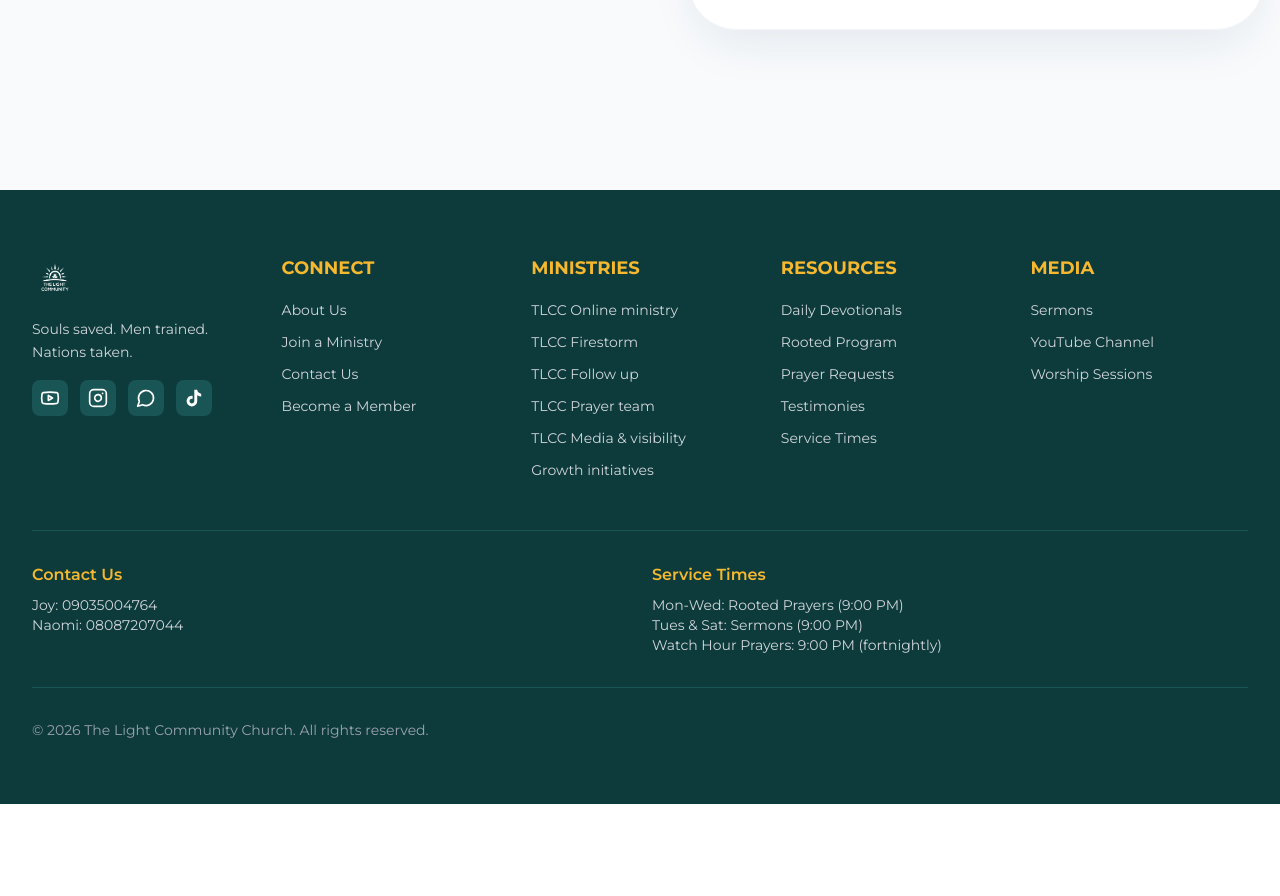
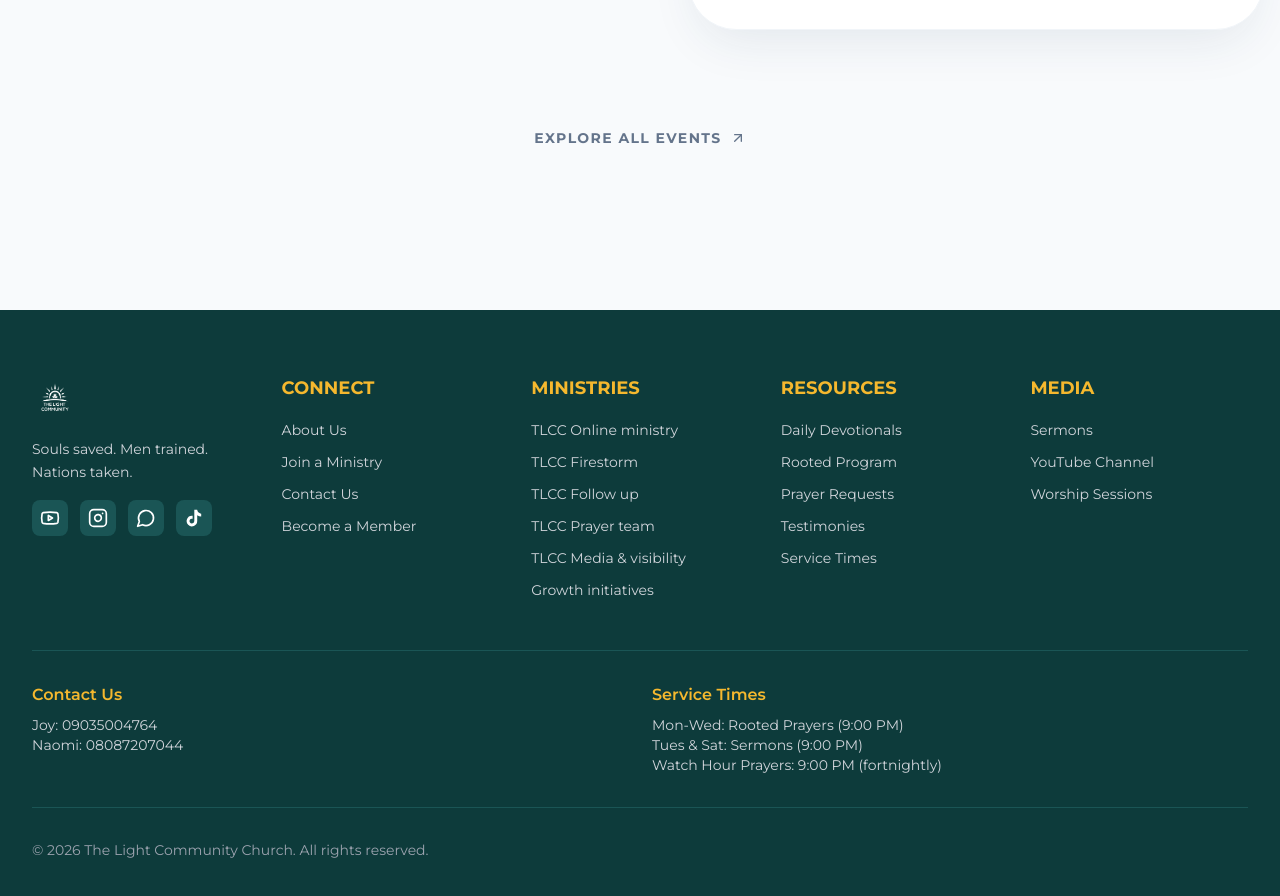
Before and after one commit to mayowa-kalejaiye/TLC, a Next.js app: page /events/unlearning-conference in a window 1280 px wide. Shown: the part 4200-5096 px from the top of the page. Before the commit the page ends 5004 px from the top, so only its background shows below. Built offline with nearby package versions, Linux system fonts and the light colour scheme.

Commit message:
feat: add Unlearning Conference landing page, sermon index, and shared navigation component

```diff
--- a/app/events/unlearning-conference/UnlearningClient.tsx
+++ b/app/events/unlearning-conference/UnlearningClient.tsx
@@ -229,6 +229,14 @@ export default function UnlearningClient() {
             </div>
 
           </div>
+
+          {/* Mini Link to Other Events */}
+          <div className="mt-24 text-center gsap-fade-up">
+            <Link href="/events" className="inline-flex items-center text-slate-500 hover:text-tlcc-orange font-bold text-xs md:text-sm uppercase tracking-widest transition-colors group">
+              Explore All Events
+              <ArrowUpRight className="w-4 h-4 ml-2 group-hover:translate-x-1 group-hover:-translate-y-1 transition-transform" />
+            </Link>
+          </div>
         </div>
       </section>
 
--- a/app/sermons/page.tsx
+++ b/app/sermons/page.tsx
@@ -5,7 +5,7 @@ import Link from 'next/link'
 import { useAudioPlayer } from '@/components/providers/AudioPlayerProvider'
 import Image from 'next/image'
 import { motion } from 'framer-motion'
-import { Play, Download, Search, Share2, Clock, CheckCircle2 } from 'lucide-react'
+import { Play, Search, Share2, Clock, CheckCircle2 } from 'lucide-react'
 import {
   getChannelVideos,
   getChannelStats,
--- a/components/Navbar.tsx
+++ b/components/Navbar.tsx
@@ -27,7 +27,7 @@ const navRoutes: Record<NavKey | 'devotionals', string> = {
 }
 
 const desktopNav: (NavKey | 'devotionals')[] = ['about', 'devotionals', 'ministries', 'events', 'sermons', 'map', 'give']
-const mobileNav: (NavKey | 'devotionals')[] = ['home', 'about', 'devotionals', 'ministries', 'sermons', 'map', 'give'] // 'quickLinks' removed from here
+const mobileNav: (NavKey | 'devotionals')[] = ['home', 'about', 'devotionals', 'ministries', 'events', 'sermons', 'map', 'give']
 
 export default function Navbar() {
   const [isOpen, setIsOpen] = useState(false)
```
